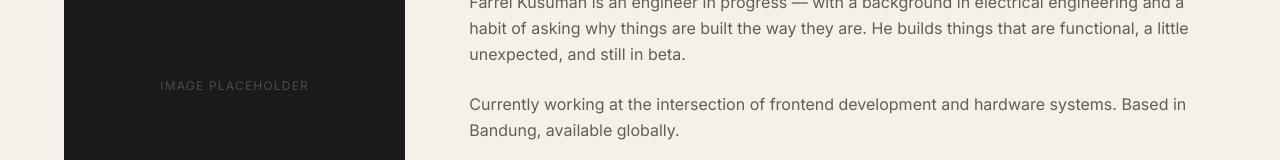
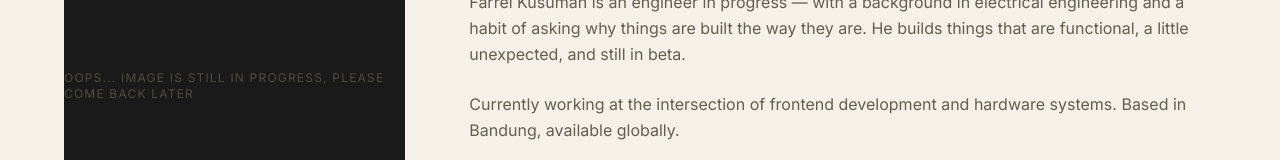
Before and after one commit to farrelkusumah/farrel-portfolio-v2, a Next.js app: page /about in a window 1280 px wide. Shown: the part 493-653 px from the top of the page. Built offline with nearby package versions, Linux system fonts and the light colour scheme.

Commit message:
placeholder update

```diff
--- a/app/about/page.tsx
+++ b/app/about/page.tsx
@@ -43,7 +43,7 @@ export default function AboutPage() {
               <div className="md:col-span-4 flex flex-col">
                 <div className="w-full aspect-square bg-[#1a1a1a] flex items-center justify-center object-cover">
                   <span className="font-inter text-xs tracking-widest uppercase text-[#7f7b6c]/50">
-                    Image Placeholder
+                    Oops... image is still in progress, please come back later
                   </span>
                 </div>
               </div>
--- a/app/work/[slug]/page.tsx
+++ b/app/work/[slug]/page.tsx
@@ -54,7 +54,7 @@ export default async function ProjectPage(props: PageProps) {
         <FadeUp delay={0.1}>
           <div className="w-full aspect-[16/7] bg-[#1a1a1a] flex items-center justify-center object-cover">
             <span className="font-[family-name:var(--font-inter)] text-xs tracking-widest uppercase text-[#7f7b6c]/50">
-              Image Placeholder
+              Oops... image is still in progress, please come back later
             </span>
           </div>
         </FadeUp>
@@ -150,7 +150,7 @@ export default async function ProjectPage(props: PageProps) {
                 {/* Content Image Placeholder (as seen in design) */}
                 <div className="w-full aspect-[21/9] bg-[#1a1a1a] mt-16 flex items-center justify-center object-cover">
                   <span className="font-[family-name:var(--font-inter)] text-xs tracking-widest uppercase text-[#7f7b6c]/50">
-                    Image Placeholder
+                    Oops... image is still in progress, please come back later
                   </span>
                 </div>
 
--- a/app/work/page.tsx
+++ b/app/work/page.tsx
@@ -41,7 +41,7 @@ export default function WorkPage() {
                   <div className="w-full md:w-1/2 aspect-[16/9] md:aspect-[4/3] bg-[#1a1a1a] flex items-center justify-center shrink-0 object-cover">
                     {/* Image placeholder */}
                     <span className="font-[family-name:var(--font-inter)] text-xs uppercase tracking-widest text-[#7f7b6c]/50">
-                      Image Placeholder
+                      Oops... image is still in progress, please come back later
                     </span>
                   </div>
 
```
